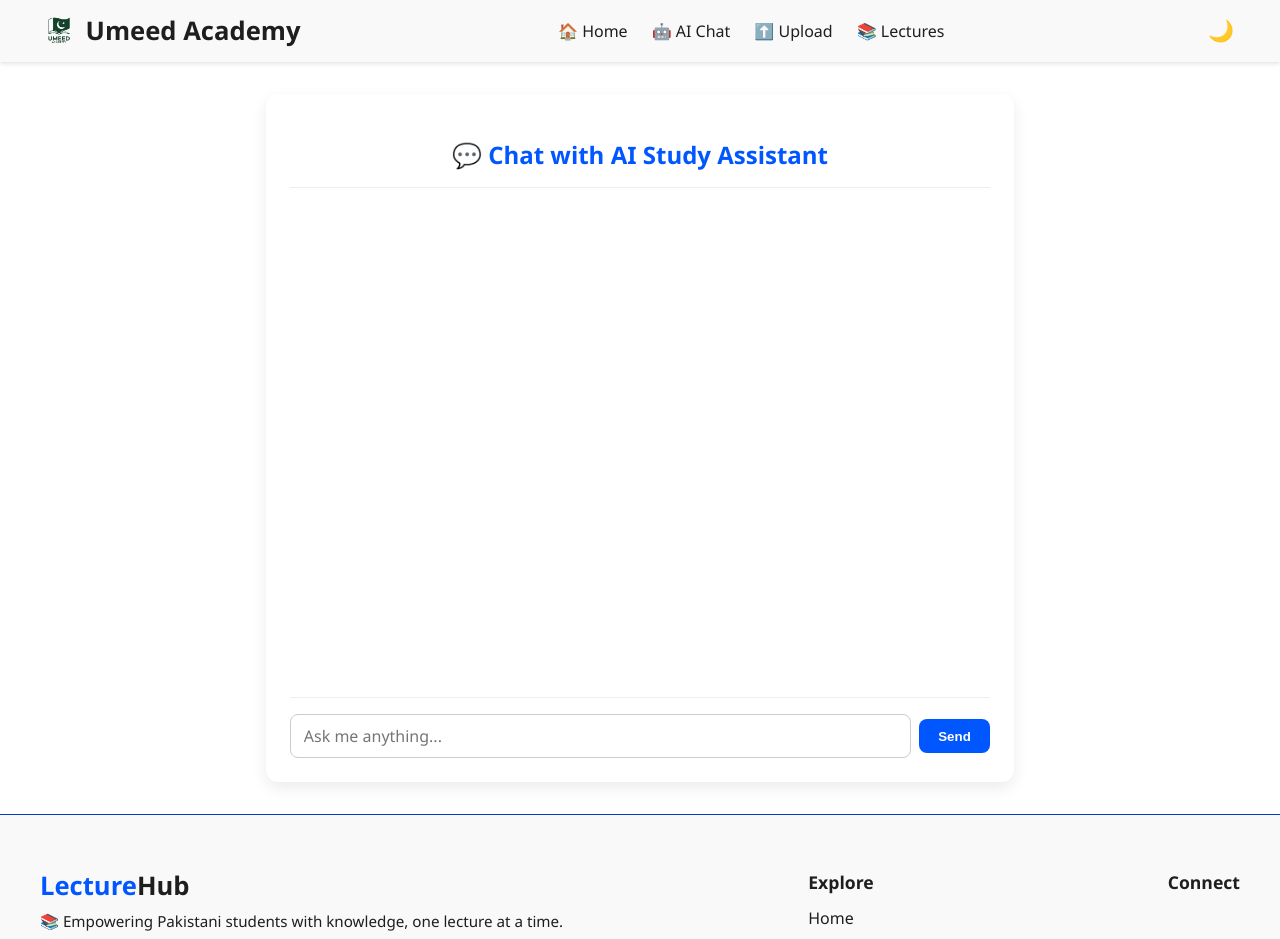
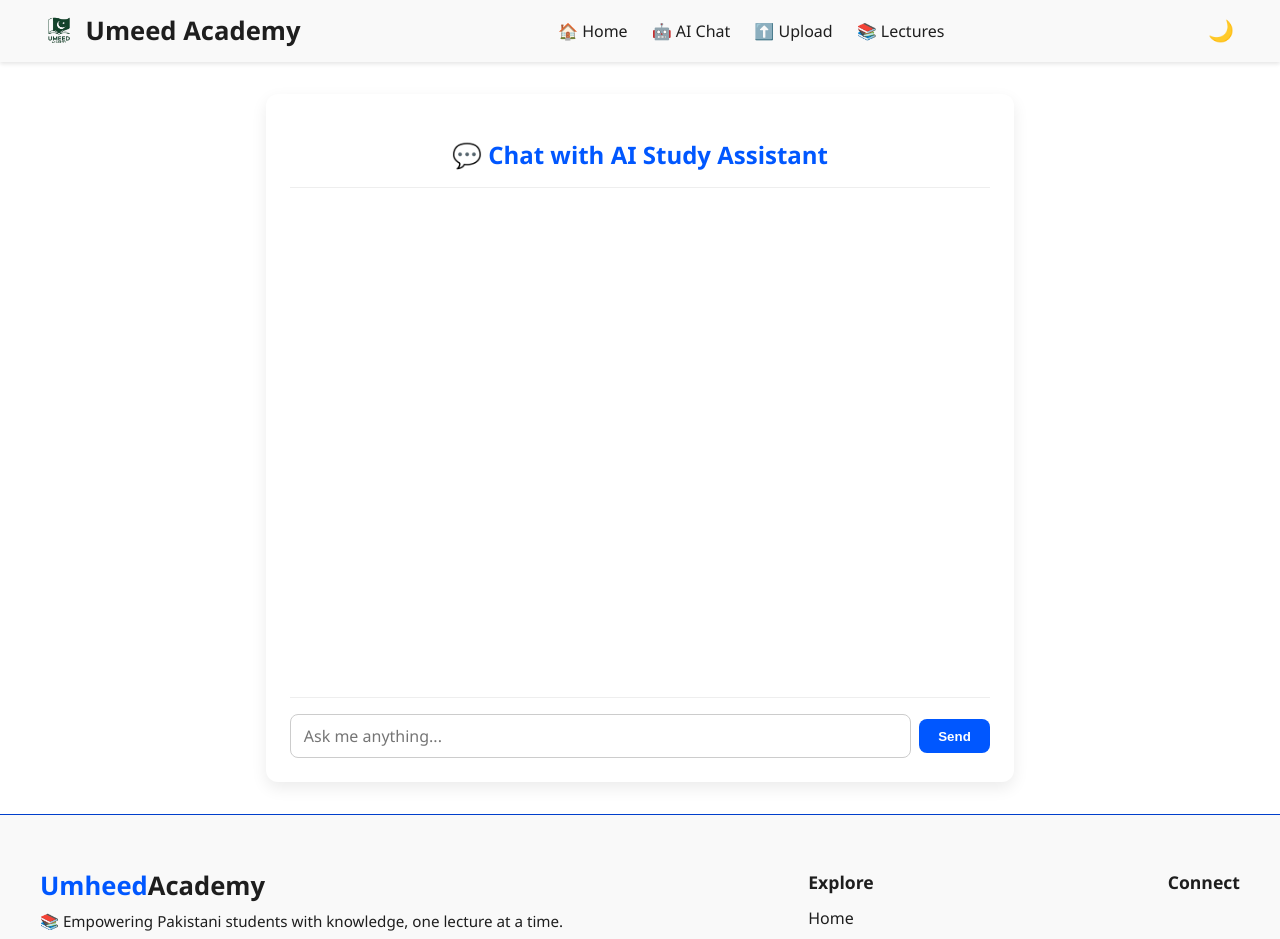
Before and after one commit to wasif-69/Study, a React (Vite) app: page /chat in a window 1280 px wide. Shown: the top 939 px of the page. Built offline with nearby package versions, Linux system fonts and the light colour scheme.

Commit message:
hello world

```diff
--- a/src/Footer/footer.jsx
+++ b/src/Footer/footer.jsx
@@ -6,7 +6,7 @@ export default function Footer() {
     <footer className="site-footer">
       <div className="footer-container">
         <div className="footer-brand">
-          <h2>Lecture<span>Hub</span></h2>
+          <h2>Umheed<span>Academy</span></h2>
           <p>📚 Empowering Pakistani students with knowledge, one lecture at a time.</p>
         </div>
 
```
